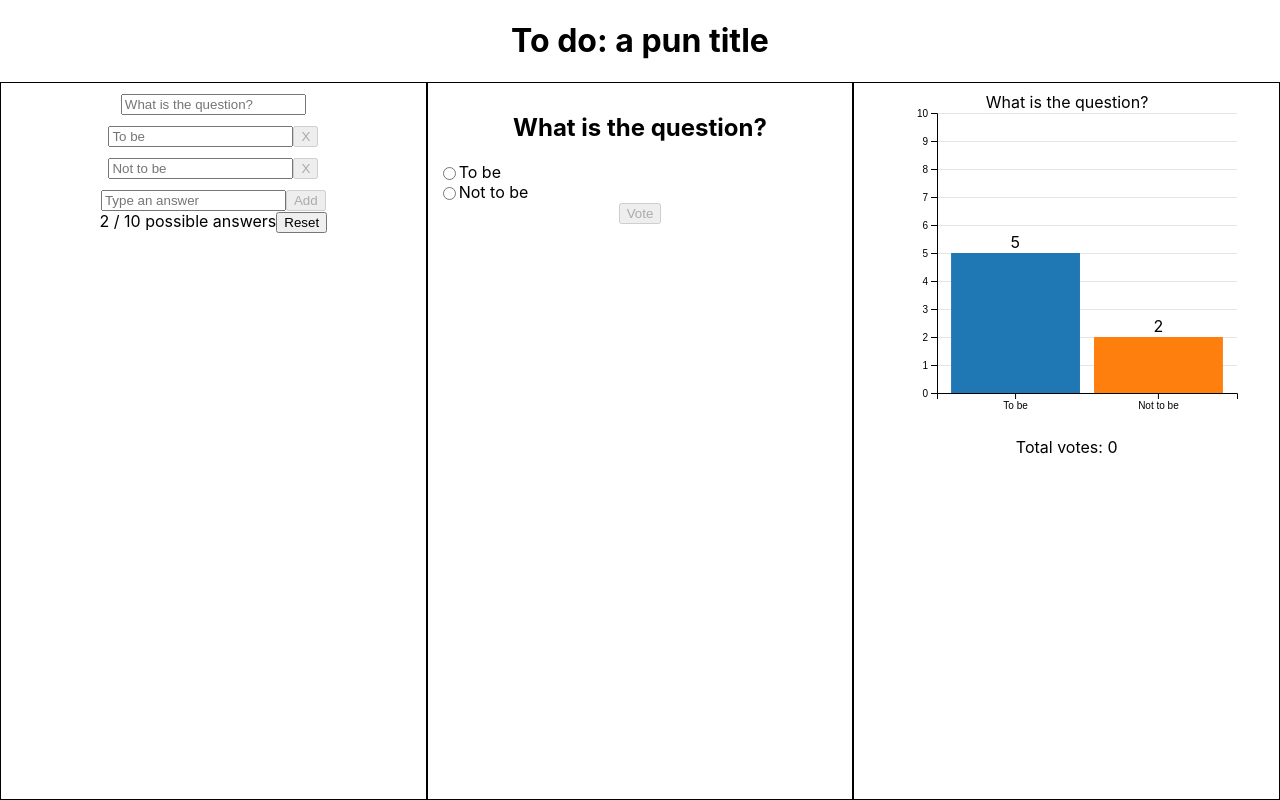
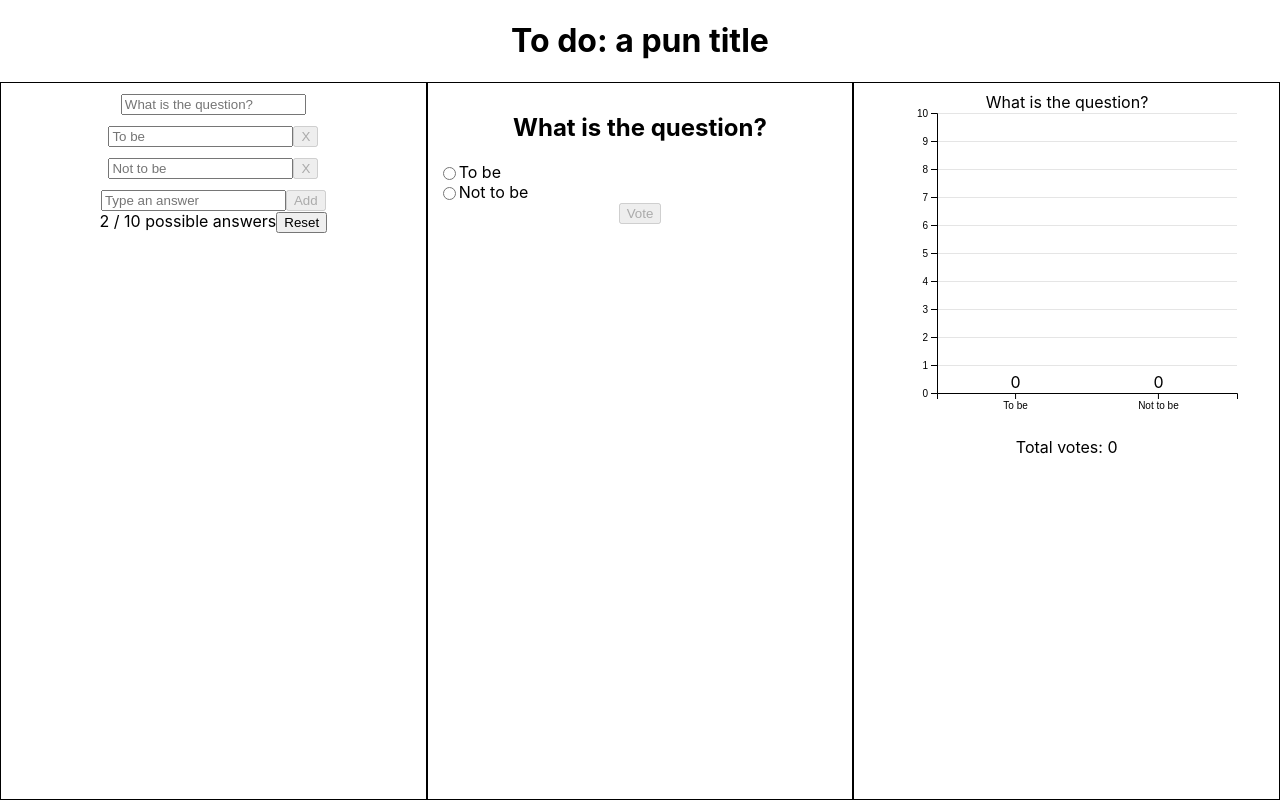
Before and after one commit to nawojmonika/simple-poll-app, a React (Create React App) app: page / in a window 1280 px wide. Built offline with nearby package versions, Linux system fonts and the light colour scheme.

Commit message:
updated y axis

```diff
--- a/src/components/Chart/index.tsx
+++ b/src/components/Chart/index.tsx
@@ -10,55 +10,57 @@ type Props = {
     caption: string;
 };
 
+type GSelection = d3.Selection<SVGGElement, unknown, null, undefined>;
+
 type YScale = d3.ScaleLinear<number, number, never>;
 
-const getYScale = (data: ChartData[], yRange: number[]): YScale => d3.scaleLinear([0, Math.max(d3.max(d3.map(data, d => d.votes)) || 0 + 5, 10)], yRange);
+const getYScale = (data: ChartData[], yRange: number[]): YScale => d3.scaleLinear([0, Math.max(...data.map(d => (d.votes || 0) + 2), 10)], yRange);
 
 export const Chart = ({ data, caption }: Props): JSX.Element => {
     const chartContainer = useRef<SVGSVGElement>(null),
         svg = useRef<d3.Selection<SVGSVGElement | null, unknown, null, undefined>>(),
-        xAxis = useRef<d3.Selection<SVGGElement, unknown, null, undefined>>(),
-        yAxis = useRef<d3.Selection<SVGGElement, unknown, null, undefined>>(),
-        bars = useRef<d3.Selection<d3.BaseType | SVGRectElement, ChartData, SVGGElement, unknown> | undefined>(),
-        labels = useRef<d3.Selection<SVGGElement, unknown, null, undefined>>(),
         title = useRef<d3.Selection<SVGTextElement, unknown, null, undefined>>(),
+        xAxis = useRef<GSelection>(),
+        yAxis = useRef<GSelection>(),
+        bars = useRef<GSelection>(),
+        labels = useRef<GSelection>(),
         margin = { top: 20, right: 20, bottom: 40, left: 60 },
         width = 460 - margin.left - margin.right,
         height = 400 - margin.top - margin.bottom,
         xRange = [margin.left, width - margin.right],
         yRange = [height - margin.bottom, margin.top],
         xPadding = 0.1,
-        duration = 1000;
+        duration = 500;
 
     useEffect(() => {
         const xDomain = d3.map(data, d => d.value),
             xScale = d3.scaleBand(xDomain, xRange).padding(xPadding),
             yScale = getYScale(data, yRange);
-
         xAxis.current?.transition()
             .duration(duration)
             .call(d3.axisBottom(xScale));
 
-        yAxis.current?.call(d3.axisLeft(yScale).ticks(height / 40));
+        yAxis.current?.transition().duration(duration).call(d3.axisLeft(yScale).ticks(height / 40));
 
-        bars.current?.data(data)
+        bars.current?.selectAll('rect')
+            .data(data)
             .join('rect')
+            .transition()
+            .duration(duration)
             .attr('x', d => (xScale?.(d.value) || 0))
             .attr('y', d => yScale?.(d.votes) || 0)
             .attr('fill', (_, i) => d3.schemeCategory10[i])
             .attr('width', xScale?.bandwidth() || 0)
             .attr('height', d => (yScale?.(0) || 0) - (yScale?.(d.votes) || 0))
-        // .transition()
-        // .duration(duration)
 
-        const labelTexts = labels.current?.selectAll('text').data(data);
-
-        labelTexts?.empty() ?
-            labelTexts?.join('text')
-                .text(d => d.votes)
-                .attr('x', d => (xScale?.(d.value) || 0) + ((xScale?.bandwidth() || 0) / 2) - 5)
-                .attr('y', d => (yScale?.(d.votes) || 0) - 5)
-            : labelTexts?.html(d => String(d.votes)).attr('y', d => (yScale?.(d.votes) || 0) - 5)
+        labels.current?.selectAll('text')
+            .data(data)
+            .join('text')
+            .transition()
+            .duration(duration)
+            .text(d => d.votes)
+            .attr('x', d => (xScale?.(d.value) || 0) + ((xScale?.bandwidth() || 0) / 2) - 5)
+            .attr('y', d => (yScale?.(d.votes) || 0) - 5)
 
         title.current?.html(caption)
     }, [data, caption]);
@@ -75,7 +77,7 @@ export const Chart = ({ data, caption }: Props): JSX.Element => {
             .call(g => g.selectAll('.tick line').clone()
                 .attr('x2', width - margin.left - margin.right)
                 .attr('stroke-opacity', 0.1));
-        bars.current = bars.current || svg.current.append('g').selectAll('rect');
+        bars.current = bars.current || svg.current.append('g');
         labels.current = labels.current || svg.current.append('g');
         title.current = title.current || svg.current.append('text').attr('y', 15).attr('x', '50%').attr('text-anchor', 'middle').attr('font-size', 16);
 
--- a/src/components/OptionsContext/index.tsx
+++ b/src/components/OptionsContext/index.tsx
@@ -15,12 +15,12 @@ const defaultOptions: Option[] = [
     {
         id: uuidv4(),
         placeholder: 'To be',
-        votes: 5,
+        votes: 0,
     },
     {
         id: uuidv4(),
         placeholder: 'Not to be',
-        votes: 2,
+        votes: 0,
     },
 ];
 
```
